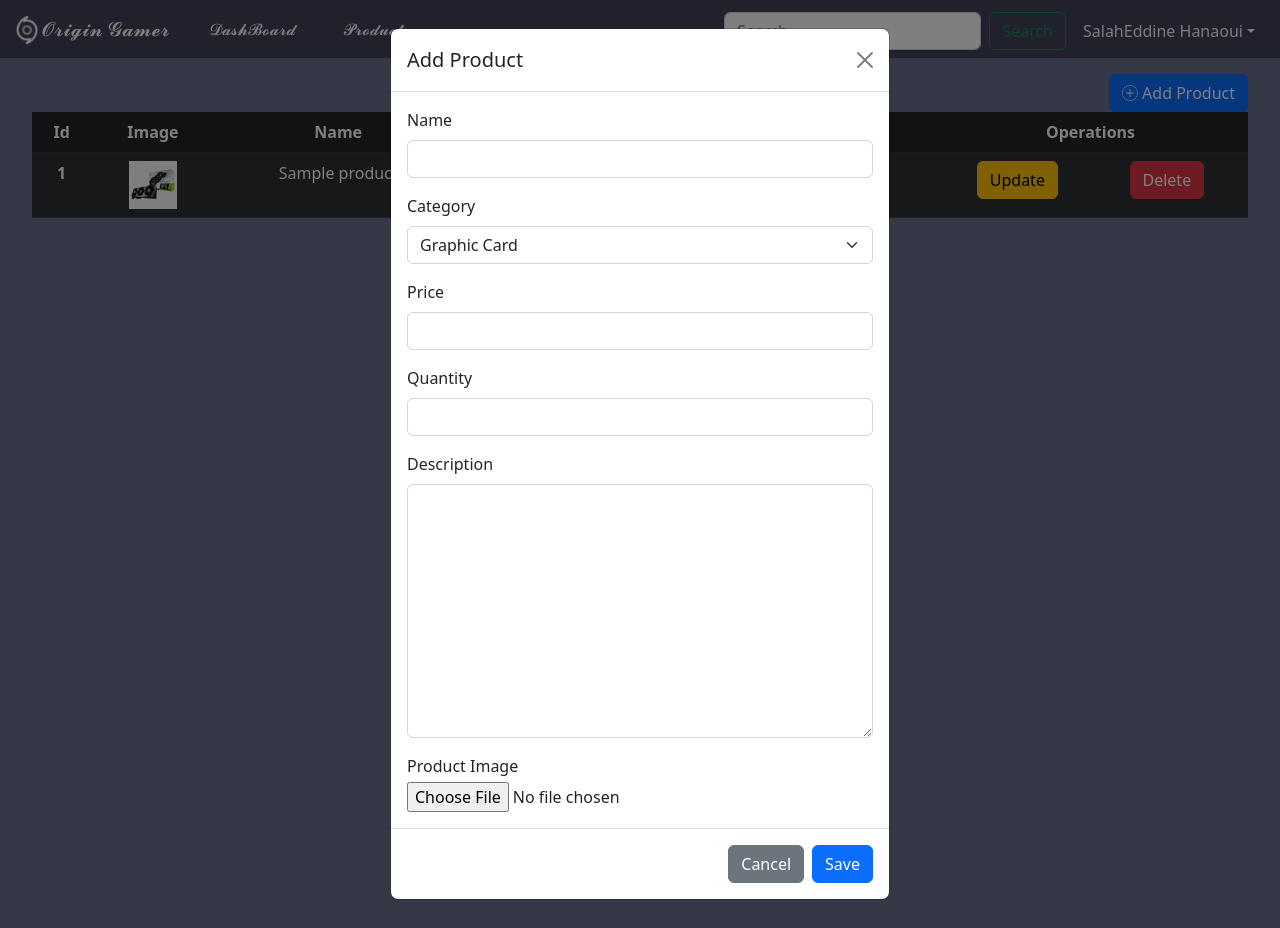
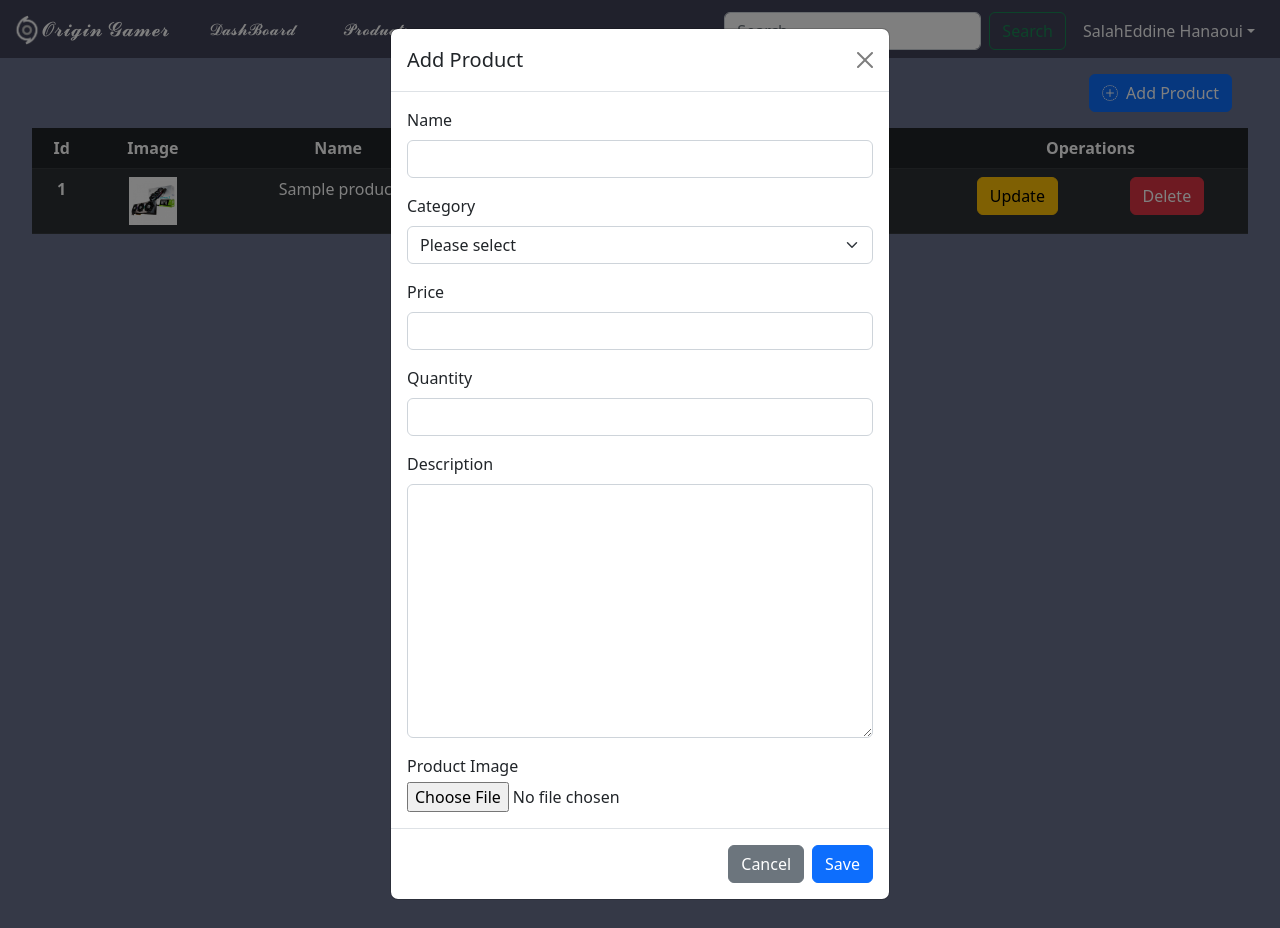
Before and after one commit to SuperGhostSama/Origin-Gamer-Admin, a PHP site: page /Pages/products.php in a window 1280 px wide, after a click on "Add Product". Run offline with PHP 8.4, Linux system fonts and the light colour scheme; data comes from the database, SQL or seed files in the repository; tables that the repository leaves empty hold one stand-in row (values such as "Sample post").

Commit message:
fixed the modal not getting cleared in add task

```diff
--- a/Pages/dashboard.php
+++ b/Pages/dashboard.php
@@ -13,7 +13,7 @@
             <!-- NAVBAR -->
             <nav class="navbar navbar-expand-lg">
                 <div class="container-fluid">
-                    <a class="navbar-brand" href="#"><img src="../img/logo.png" alt="Logo" width="30" height="24" class="d-inline-block align-text-top" style="height: 30px" />𝓞𝓻𝓲𝓰𝓲𝓷 𝓖𝓪𝓶𝓮𝓻</a>
+                    <a class="navbar-brand" href="dashboard.php"><img src="../img/logo.png" alt="Logo" width="30" height="24" class="d-inline-block align-text-top" style="height: 30px" />𝓞𝓻𝓲𝓰𝓲𝓷 𝓖𝓪𝓶𝓮𝓻</a>
                     <button class="navbar-toggler" type="button" data-bs-toggle="collapse" data-bs-target="#navbarNavDropdown" aria-controls="navbarNavDropdown" aria-expanded="false" aria-label="Toggle navigation">
                         <span class="navbar-toggler-icon"></span>
                     </button>
@@ -21,10 +21,10 @@
                     <div class="collapse navbar-collapse justify-content-end" id="navbarNavDropdown">
                         <ul class="navbar-nav flex-wrap me-auto mb-2 mb-lg-0 flex-row justify-content-center">
                             <li class="nav-item mx-3">
-                                <a class="nav-link active d-flex" aria-current="page" href="dashboard.html">𝓓𝓪𝓼𝓱𝓑𝓸𝓪𝓻𝓭</a>
+                                <a class="nav-link active d-flex" aria-current="page" href="dashboard.php">𝓓𝓪𝓼𝓱𝓑𝓸𝓪𝓻𝓭</a>
                             </li>
                             <li class="nav-item mx-3">
-                                <a class="nav-link active d-flex" href="products.html">𝓟𝓻𝓸𝓭𝓾𝓬𝓽𝓼</a>
+                                <a class="nav-link active d-flex" href="products.php">𝓟𝓻𝓸𝓭𝓾𝓬𝓽𝓼</a>
                             </li>
                         </ul>
                         <div class="btn-group d-flex">
--- a/Pages/products.php
+++ b/Pages/products.php
@@ -36,13 +36,15 @@
     <link rel="stylesheet" href="https://cdn.jsdelivr.net/npm/bootstrap-icons@1.10.2/font/bootstrap-icons.css">
     <link href="https://cdn.jsdelivr.net/npm/bootstrap@5.2.2/dist/css/bootstrap.min.css" rel="stylesheet" integrity="sha384-Zenh87qX5JnK2Jl0vWa8Ck2rdkQ2Bzep5IDxbcnCeuOxjzrPF/et3URy9Bv1WTRi" crossorigin="anonymous">
     <title>Products</title>
+    <script src="https://code.jquery.com/jquery-3.6.1.js" integrity="sha256-3zlB5s2uwoUzrXK3BT7AX3FyvojsraNFxCc2vC/7pNI=" crossorigin="anonymous"></script>
+
 </head>
 <body>
     <header>
         <!-- NAVBAR -->
         <nav class="navbar navbar-expand-lg">
           <div class="container-fluid">
-            <a class="navbar-brand" href="#"><img src="../img/logo.png" alt="Logo" width="30" height="24" class="d-inline-block align-text-top" style="height: 30px">𝓞𝓻𝓲𝓰𝓲𝓷 𝓖𝓪𝓶𝓮𝓻</a>
+            <a class="navbar-brand" href="dashboard.php"><img src="../img/logo.png" alt="Logo" width="30" height="24" class="d-inline-block align-text-top" style="height: 30px">𝓞𝓻𝓲𝓰𝓲𝓷 𝓖𝓪𝓶𝓮𝓻</a>
             <button class="navbar-toggler" type="button" data-bs-toggle="collapse" data-bs-target="#navbarNavDropdown" aria-controls="navbarNavDropdown" aria-expanded="false" aria-label="Toggle navigation">
               <span class="navbar-toggler-icon"></span>
             </button>
@@ -50,10 +52,10 @@
             <div class="collapse navbar-collapse " id="navbarNavDropdown">
               <ul class="navbar-nav flex-wrap me-auto mb-2 mb-lg-0 flex-row justify-content-center">
                 <li class="nav-item mx-3">
-                <a class="nav-link active d-flex" aria-current="page" href="dashboard.html">𝓓𝓪𝓼𝓱𝓑𝓸𝓪𝓻𝓭</a>
+                <a class="nav-link active d-flex" aria-current="page" href="dashboard.php">𝓓𝓪𝓼𝓱𝓑𝓸𝓪𝓻𝓭</a>
                 </li>
                 <li class="nav-item mx-3">
-                  <a class="nav-link active d-flex" href="#">𝓟𝓻𝓸𝓭𝓾𝓬𝓽𝓼</a>
+                  <a class="nav-link active d-flex" href="products.php">𝓟𝓻𝓸𝓭𝓾𝓬𝓽𝓼</a>
                 </li>
 
 
@@ -88,8 +90,8 @@
   <section>
     <!-- PRODUCTS TABLE -->
     <div class="tableContainer">
-        <div class="d-flex justify-content-end mt-3">
-            <button href="#modal-product" data-bs-toggle="modal" class="btn btn-primary d-flex" onclick="addProduct()"><i class="bi bi-plus-circle-dotted me-1"></i>Add Product</button>
+        <div class="d-flex justify-content-end m-3">
+            <button href="#modal-product" data-bs-toggle="modal" class="btn btn-primary d-flex " onclick="addProduct()"><i class="bi bi-plus-circle-dotted me-2"></i>Add Product</button>
         </div>
 
       <table class="table table-dark table-hover table-striped ">
@@ -137,10 +139,10 @@
 	<div class="modal fade" id="modal-product">
 		<div class="modal-dialog">
 			<div class="modal-content">
-				<form action="" method="POST" class="form">
+				<form action="" method="POST" id="form">
 					<div class="modal-header">
 						<h5 class="modal-title">Add Product</h5>
-						<a href="#" class="btn-close" data-bs-dismiss="modal"></a>
+						<a href="products.php" class="btn-close"></a>
 					</div>
 					<div class="modal-body">
 							<!-- HIDDEN INPUT  -->
@@ -154,15 +156,15 @@
 							<div class="mb-3">
 								<label class="form-label">Category</label>
 								<select class="form-select" id="product-category" name="category" required>
-									<option selected disabled value="">Please select</option>
-									<option <?= $product['category_id']=='1' ? 'selected' : ''?> value="1">Graphic Card</option>
-									<option <?= $product['category_id']=='2' ? 'selected' : ''?> value="2">Processor</option>
-									<option <?= $product['category_id']=='3' ? 'selected' : ''?> value="3">Power Suply</option>
-									<option <?= $product['category_id']=='4' ? 'selected' : ''?> value="4">HDD Storage</option>
-									<option <?= $product['category_id']=='5' ? 'selected' : ''?> value="5">SSD Storage</option>
-									<option <?= $product['category_id']=='6' ? 'selected' : ''?> value="6">Cooler</option>
-									<option <?= $product['category_id']=='7' ? 'selected' : ''?> value="7">Case</option>
-									<option <?= $product['category_id']=='8' ? 'selected' : ''?> value="8">Mother Board</option>
+									<option selected disabled value="0">Please select</option>
+									<option <?= isset($product['category_id'])&&$product['category_id']=='1' ? 'selected' : ''?> value="1">Graphic Card</option>
+									<option <?= isset($product['category_id'])&&$product['category_id']=='2' ? 'selected' : ''?> value="2">Processor</option>
+									<option <?= isset($product['category_id'])&&$product['category_id']=='3' ? 'selected' : ''?> value="3">Power Suply</option>
+									<option <?= isset($product['category_id'])&&$product['category_id']=='4' ? 'selected' : ''?> value="4">HDD Storage</option>
+									<option <?= isset($product['category_id'])&&$product['category_id']=='5' ? 'selected' : ''?> value="5">SSD Storage</option>
+									<option <?= isset($product['category_id'])&&$product['category_id']=='6' ? 'selected' : ''?> value="6">Cooler</option>
+									<option <?= isset($product['category_id'])&&$product['category_id']=='7' ? 'selected' : ''?> value="7">Case</option>
+									<option <?= isset($product['category_id'])&&$product['category_id']=='8' ? 'selected' : ''?> value="8">Mother Board</option>
 								</select>
 							</div>
 
@@ -190,7 +192,7 @@
 
 					</div>
 					<div class="modal-footer">
-						<a href="#" class="btn btn-secondary" data-bs-dismiss="modal">Cancel</a>
+						<a href="products.php" class="btn btn-secondary" >Cancel</a>
 						<button type="submit" name="save" class="btn btn-primary task-action-btn" id="save">Save</button>
 						<button type="submit" name="update" class="btn btn-warning task-action-btn" id="update">Update</button>
 					</div>
@@ -199,7 +201,6 @@
 		</div>
 	</div>
 </body>
-<script src="https://code.jquery.com/jquery-3.6.1.min.js" integrity="sha256-o88AwQnZB+VDvE9tvIXrMQaPlFFSUTR+nldQm1LuPXQ=" crossorigin="anonymous"></script>
 <script>
   <?php if (isset($_GET['getProduct'])) { ?>
     window.onload = function() {
--- a/Pages/scripts.php
+++ b/Pages/scripts.php
@@ -10,7 +10,7 @@ $_SESSION['id']=1;
 //ROUTING
 if (isset($_POST['save'])){       saveProducts();}
 
-if (isset($_POST['update']))      updateProducts();
+if (isset($_POST['update']))      updateProduct();
 if (isset($_GET['id']))      deleteProducts();
 
 //SAVE FUNCTION
@@ -28,8 +28,8 @@ function saveProducts()
     $query = "INSERT INTO products(name ,category_id ,price,user_id ,quantity , description) VALUES ('$name','$category','$price','$id','$quantity','$description')";
 
     global $connection;//to make it visible into the scope of the function
+    mysqli_query($connection, $query);
     $_SESSION['message'] = "Product has been added successfully !";
-    mysqli_query($connection, $query);
     header('location:products.php');
     die;
 }
--- a/Pages/signup.php
+++ b/Pages/signup.php
@@ -22,10 +22,10 @@
                     <div class="collapse navbar-collapse justify-content-end " id="navbarNavDropdown">
                       <ul class="navbar-nav flex-row justify-content-center">
                           <li class="nav-item mx-2">
-                              <button class="btn btn-secondary btn-sm"><a class="nav-link" aria-current="page" href="login.html">𝓛𝓸𝓰𝓘𝓷</a></button>
+                              <button class="btn btn-secondary btn-sm"><a class="nav-link" aria-current="page" href="login.php">𝓛𝓸𝓰𝓘𝓷</a></button>
                             </li>
                         <li class="nav-item">
-                          <button class="btn btn-secondary btn-sm"><a class="nav-link" href="signup.html">𝓢𝓲𝓰𝓷𝓤𝓹</a></button>
+                          <button class="btn btn-secondary btn-sm"><a class="nav-link" href="signup.php">𝓢𝓲𝓰𝓷𝓤𝓹</a></button>
                         </li>
                       </ul>
                   </div>
@@ -56,7 +56,7 @@
                     </div>
                     <div class="d-flex flex-column align-items-center ">
                         <button type="submit" class="btn btn-light fw-bold mt-3">SIGNUP</button>
-                        <p>Already have an account? <a href="login.html">LogIn now</a></p>
+                        <p>Already have an account? <a href="login.php">LogIn now</a></p>
                     </div>
                 </form>
             </div>
--- a/assets/js/script.js
+++ b/assets/js/script.js
@@ -1,6 +1,7 @@
 //this function role is to hide the update button from the add product modal
 function addProduct() {
-    document.querySelector(".form").reset(); // used to clear the modal
+   document.getElementById('form').reset(); // used to clear the modal
+   document.getElementById('product-category').value = 0; // used to clear the modal
     $("#update").hide(); // used to hide the update button
     $("#save").show(); // used to show the save button
 }
```
Also changed, not shown: Pages/login.php (+3 -4 lines), img/test.jpg (added).
